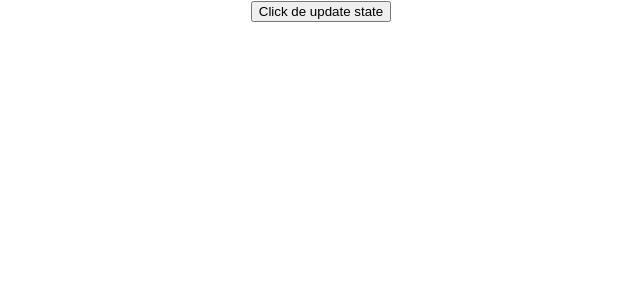
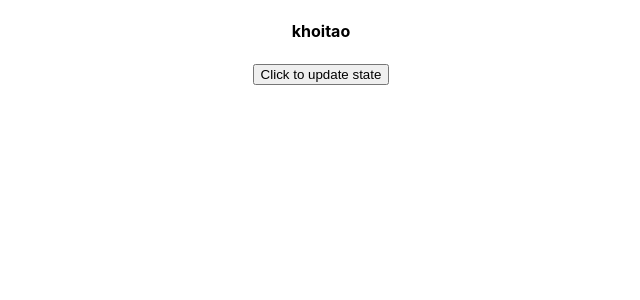
Before and after one commit to cntt2-trangle/react-js, a React (Create React App) app: page / in a window 1280 px wide. Shown: the top 300 px of the page, without its empty margins (319-959 px from the left). Built offline with nearby package versions, Linux system fonts and the light colour scheme.

Commit message:
[PHAN-09] 028 Su dung cac ham Update trong LifeCycle

```diff
--- a/src/App.js
+++ b/src/App.js
@@ -1,11 +1,13 @@
 import React,{ Component } from 'react';
 import './App.css';
+import NoiDung from './noiDung';
 
 class App extends Component {
   constructor(props) {
     super(props);
     this.state = {
-      trangthai:"khoitao"
+      trangthai:"khoitao",
+      trangthai2:"khoitao2",
     }
   }
 
@@ -33,16 +35,17 @@ class App extends Component {
 
   capNhatState = () => {
     this.setState({
-      trangthai:"trang thai duoc update"
+      trangthai:"CapNhat1",
+      trangthai2:"CapNhat2"
     });
   }
 
   render() {
-    console.log('Day la ham render da chay');
     console.log(this.state.trangthai);
     return (
       <div className="App">
-          <button onClick={() => this.capNhatState()}>Click de update state</button>
+        <NoiDung ten={this.state.trangthai}></NoiDung>
+        <button onClick={() => this.capNhatState()}>Click to update state</button>
       </div>
     );
   }
--- /dev/null
+++ b/src/noiDung.js
@@ -0,0 +1,32 @@
+import React, { Component } from 'react';
+
+class NoiDung extends Component {
+    componentWillReceiveProps(nextProps) {
+        console.log('componentWillReceiveProps cua NoiDung.js : ' + nextProps.ten);
+    }
+
+    shouldComponentUpdate(nextProps, nextState) {
+        console.log('shouldComponentUpdate cua NoiDung.js');
+        return true;
+    }
+
+    componentWillUpdate(nextProps, nextState) {
+    console.log('componentWillUpdate cua NoiDung.js');
+    }
+
+    componentDidUpdate(prevProps, prevState) {
+    console.log('componentDidUpdate cua NoiDung.js');
+    }
+
+
+    render() {
+        console.log('Render cuar NoiDung.js');
+        return (
+            <div>
+                <h4>{this.props.ten}</h4>
+            </div>
+        );
+    }
+}
+
+export default NoiDung;
```
